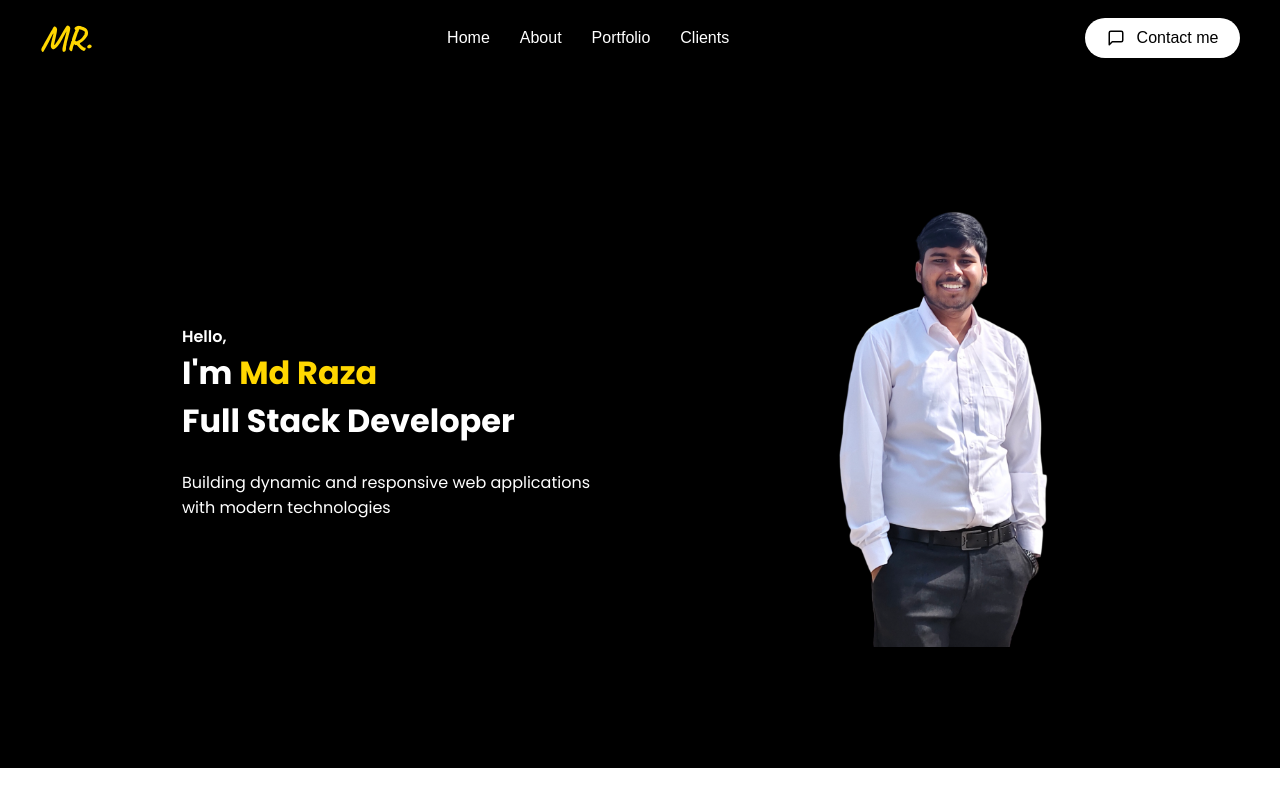
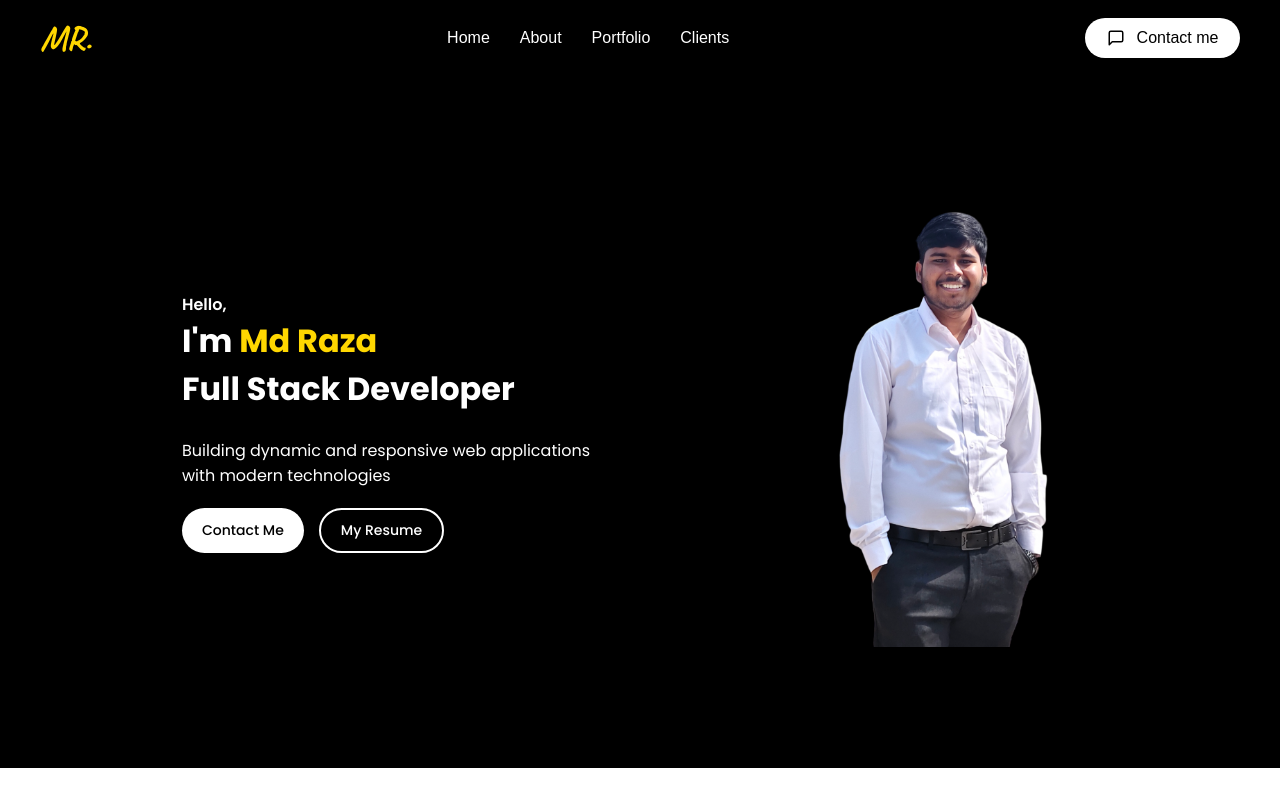
Before and after one commit to Mdraza78/Portfolio, a React (Vite) app: page / in a window 1280 px wide. Built offline with nearby package versions, Linux system fonts and the light colour scheme.

Commit message:
completed front page

```diff
--- a/src/components/Body.css
+++ b/src/components/Body.css
@@ -54,3 +54,47 @@
 .space2 {
   width: 30px;
 }
+
+/* Buttons container styling */
+.buttons-container {
+  display: flex;
+  gap: 15px; /* Space between buttons */
+  margin-top: 20px; /* Space above the buttons */
+}
+
+/* Common button styling */
+.contact-button,
+.resume-button {
+  padding: 10px 20px;
+  font-family: 'Poppins', sans-serif;
+  font-size: 14px;
+  font-weight: 500;
+  border: none;
+  border-radius: 25px;
+  cursor: pointer;
+  transition: all 0.3s ease; /* Smooth transition for all properties */
+}
+
+/* Contact Me button styling */
+.contact-button {
+  background-color: #fff;
+  color: black;
+}
+
+.contact-button:hover {
+  background-color: #c7c7c7; /* Darker shade on hover */
+  transform: scale(1.05); /* Slightly increase size on hover */
+}
+
+/* My Resume button styling */
+.resume-button {
+  background-color: transparent;
+  color: white;
+  border: 2px solid white;
+}
+
+.resume-button:hover {
+  color: #c7c7c7; /* Background color on hover */
+  border: 2px solid #c7c7c7; /* Border color on hover */
+  transform: scale(1.05); /* Slightly increase size on hover */
+}
--- a/src/components/Body.jsx
+++ b/src/components/Body.jsx
@@ -14,6 +14,12 @@ export default function Body() {
         <h1>Full Stack Developer</h1>
         <br />
         <p className="light-text">Building dynamic and responsive web applications with modern technologies</p>
+
+        {/* Buttons */}
+        <div className="buttons-container">
+          <button className="contact-button">Contact Me</button>
+          <button className="resume-button">My Resume</button>
+        </div>
       </div>
 
       {/* Image on the right */}
--- a/src/components/Navbar.css
+++ b/src/components/Navbar.css
@@ -66,7 +66,7 @@
   font-size: 16px;
   font-weight: 500;
   height: 40px;
-    transition: background-color 0.3s ease;
+  transition: all 0.3s ease; /* Smooth transition for all properties */
   font-family: sans-serif;
   width: 155px; /* Adjust width as needed */
   max-width: 100%; /* Ensure it doesn't exceed its container */
@@ -78,5 +78,6 @@
 }
 
 .connect-button:hover {
-    background-color: #333; /* Darker shade on hover */
+  background-color: #c7c7c7; /* Darker shade on hover */
+  transform: scale(1.05); /* Slightly increase size on hover */
 }
```
Lines whose indentation alone changed are shown as unchanged.
